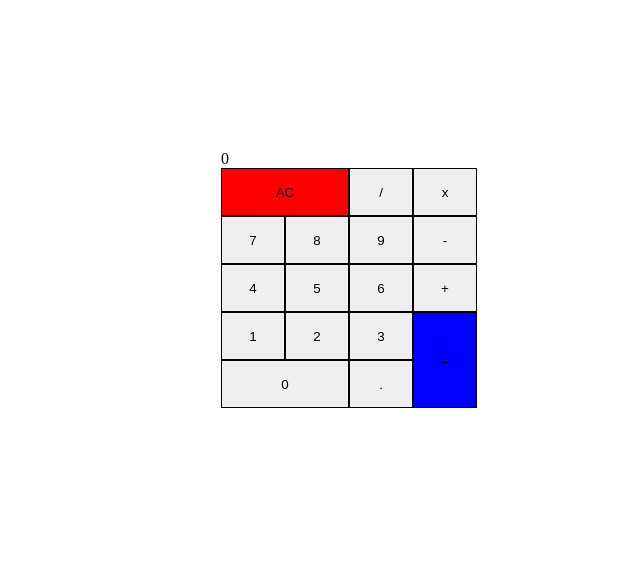
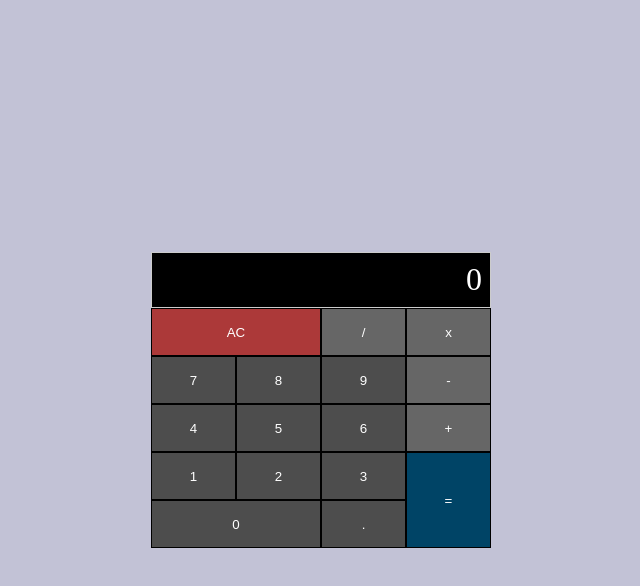
Before and after one commit to m-amroune/calculator-javascript, a React (Vite) app: page / in a window 1280 px wide. Shown: the top 586 px of the page, without its empty margins (319-959 px from the left). Built offline with nearby package versions, Linux system fonts and the light colour scheme.

Commit message:
ending stylization

```diff
--- a/src/components/Calculator.jsx
+++ b/src/components/Calculator.jsx
@@ -28,23 +28,23 @@ const Calculator = () => {
   return (
     <div className="calculator">
       <div id="display"> {currentValue}   </div>
-      <div>
+      <div className='keypad'>
         <button id='clear' className='clear' onClick={() => handleClick("AC")}>AC</button>
-        <button id='divide' className='divide' onClick={() => handleClick("/")}  >/</button>
-        <button id='multiply' className='multiply' onClick={() => handleClick("x")}>x</button>
-        <button id='seven'  className='seven' onClick={() => handleClick("7")} >7</button>
-        <button id='eight' className='eight' onClick={() => handleClick("8")}>8</button>
-        <button id='nine'  className='nine' onClick={() => handleClick("9")} >9</button>
-        <button id='subtract'  className='subtract' onClick={() => handleClick("-")} >-</button>
-        <button id='four' className='four' onClick={() => handleClick("4")}  >4</button>
-        <button id='five' className='five' onClick={() => handleClick("5")} >5</button>
-        <button id='six'  className='six' onClick={() => handleClick("6")} >6</button>
-        <button id='add' className='add' onClick={() => handleClick("+")}  >+</button>
-        <button id='one' className='one' onClick={() => handleClick("1")} >1</button>
-        <button id='two' className='two' onClick={() => handleClick("2")} >2</button>
-        <button id='three' className='three' onClick={() => handleClick("3")} >3</button>
-        <button id='zero' className='zero' onClick={() => handleClick("0")} >0</button>
-        <button id='decimal' className='decimal' onClick={() => handleClick(".")} >.</button>
+        <button id='divide' className='divide operator' onClick={() => handleClick("/")}  >/</button>
+        <button id='multiply' className='multiply operator' onClick={() => handleClick("x")}>x</button>
+        <button id='seven'  className='seven digit' onClick={() => handleClick("7")} >7</button>
+        <button id='eight' className='eight digit' onClick={() => handleClick("8")}>8</button>
+        <button id='nine'  className='nine digit' onClick={() => handleClick("9")} >9</button>
+        <button id='subtract'  className='subtract operator' onClick={() => handleClick("-")} >-</button>
+        <button id='four' className='four digit' onClick={() => handleClick("4")}  >4</button>
+        <button id='five' className='five digit' onClick={() => handleClick("5")} >5</button>
+        <button id='six'  className='six digit' onClick={() => handleClick("6")} >6</button>
+        <button id='add' className='add operator' onClick={() => handleClick("+")}  >+</button>
+        <button id='one' className='one digit' onClick={() => handleClick("1")} >1</button>
+        <button id='two' className='two digit' onClick={() => handleClick("2")} >2</button>
+        <button id='three' className='three digit' onClick={() => handleClick("3")} >3</button>
+        <button id='zero' className='zero digit' onClick={() => handleClick("0")} >0</button>
+        <button id='decimal' className='decimal digit' onClick={() => handleClick(".")} >.</button>
         <button id='equals' className='equals' onClick={() => handleClick("=")}>=</button>
       </div>
     </div>
--- a/src/index.css
+++ b/src/index.css
@@ -9,18 +9,25 @@ body {
   justify-content: center;
   align-items: center;
   min-height: 100vh;
+  width: 100vw;
   margin: 0;
   overflow: hidden;
+  background-color: #c2c2d6;
 }
 
 
 .calculator{
-  width: 200px;
-  height: 500px;
+  width: 340px;
+  max-width: 100%;
+  height: auto;
+  background-color: black;
+  display: flex;
+  flex-direction: column;
 }
 
 
-.calculator > div:nth-child(2){
+
+.keypad{
   display: grid;
   grid-template-areas:
   "clear clear divide multiply"
@@ -29,18 +36,39 @@ body {
   "one two three equals"
   "zero zero decimal equals ";
   grid-template-columns: repeat(4,1fr);
+  grid-template-rows: repeat(5, 1fr);
+
 }
 
+#display {
+  height: 3.5rem;
+  text-align: right;
+  padding: 0.5rem;
+  font-size: 2rem;
+  border: 1px solid #ccc;
+  background-color: black;
+  color: #fff;
+  overflow: hidden;
+}
+
+
 button{
-  width: 4rem;
-  height: 3rem;
   border: 1px solid black;
+  color: #fff;
+}
+
+.digit{
+  background-color: #4d4d4d;;
+}
+
+.operator{
+  background-color: rgb(102, 102, 102);;
 }
 
 .clear{
   grid-area: clear;
-  width: 8rem;
-  background-color: red;
+  grid-column: span 2;
+  background-color: rgb(172, 57, 57);
 }
 .divide{
   grid-area: divide;
@@ -85,11 +113,11 @@ button{
 .equals{
   grid-area: equals;
   height: 6rem;
-  background-color: blue;
+  background-color: rgb(0, 68, 102);
 }
 .zero{
   grid-area: zero;
-  width: 8rem;
+  grid-column: span 2;
 }
 .decimal{
   grid-area: decimal;
```
